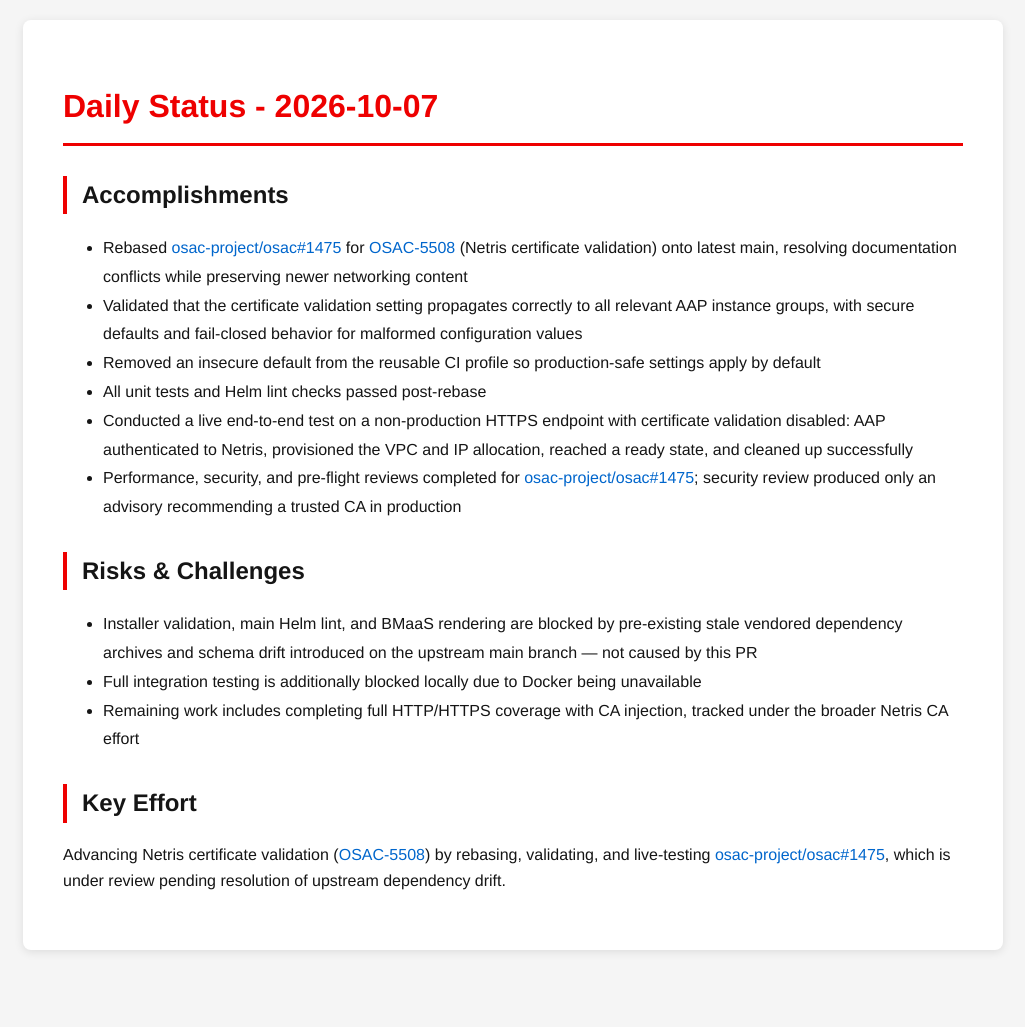
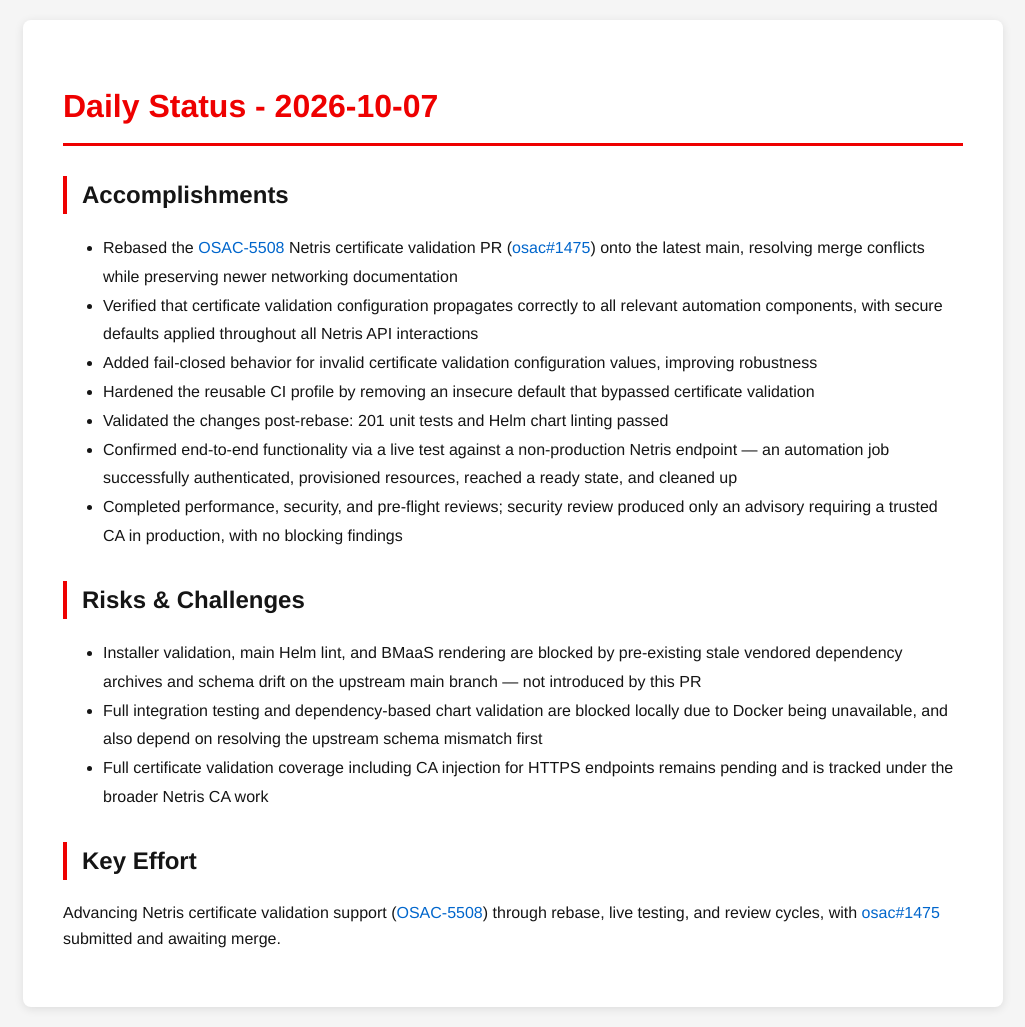
Before and after one commit to tzvatot/daily-status, a Jekyll site: the page built from 2026-10-07.md, in a window 1280 px wide. Shown: the whole page, without its empty margins (127-1152 px from the left). Built offline with Jekyll 4.4.1, drawn with Linux system fonts in a browser that asks for light colours; before the commit the page ends 970 px from its top, so only the background shows below that.

Commit message:
Daily status update - 2026-10-07

```diff
--- a/2026-10-07.md
+++ b/2026-10-07.md
@@ -7,17 +7,18 @@
 # Daily Status - 2026-10-07
 
 ## Accomplishments
-- Rebased [osac-project/osac#1475](https://github.com/osac-project/osac/pull/1475) for [OSAC-5508](https://redhat.atlassian.net/browse/OSAC-5508) (Netris certificate validation) onto latest main, resolving documentation conflicts while preserving newer networking content
-- Validated that the certificate validation setting propagates correctly to all relevant AAP instance groups, with secure defaults and fail-closed behavior for malformed configuration values
-- Removed an insecure default from the reusable CI profile so production-safe settings apply by default
-- All unit tests and Helm lint checks passed post-rebase
-- Conducted a live end-to-end test on a non-production HTTPS endpoint with certificate validation disabled: AAP authenticated to Netris, provisioned the VPC and IP allocation, reached a ready state, and cleaned up successfully
-- Performance, security, and pre-flight reviews completed for [osac-project/osac#1475](https://github.com/osac-project/osac/pull/1475); security review produced only an advisory recommending a trusted CA in production
+- Rebased the [OSAC-5508](https://redhat.atlassian.net/browse/OSAC-5508) Netris certificate validation PR ([osac#1475](https://github.com/osac-project/osac/pull/1475)) onto the latest main, resolving merge conflicts while preserving newer networking documentation
+- Verified that certificate validation configuration propagates correctly to all relevant automation components, with secure defaults applied throughout all Netris API interactions
+- Added fail-closed behavior for invalid certificate validation configuration values, improving robustness
+- Hardened the reusable CI profile by removing an insecure default that bypassed certificate validation
+- Validated the changes post-rebase: 201 unit tests and Helm chart linting passed
+- Confirmed end-to-end functionality via a live test against a non-production Netris endpoint — an automation job successfully authenticated, provisioned resources, reached a ready state, and cleaned up
+- Completed performance, security, and pre-flight reviews; security review produced only an advisory requiring a trusted CA in production, with no blocking findings
 
 ## Risks & Challenges
-- Installer validation, main Helm lint, and BMaaS rendering are blocked by pre-existing stale vendored dependency archives and schema drift introduced on the upstream main branch — not caused by this PR
-- Full integration testing is additionally blocked locally due to Docker being unavailable
-- Remaining work includes completing full HTTP/HTTPS coverage with CA injection, tracked under the broader Netris CA effort
+- Installer validation, main Helm lint, and BMaaS rendering are blocked by pre-existing stale vendored dependency archives and schema drift on the upstream main branch — not introduced by this PR
+- Full integration testing and dependency-based chart validation are blocked locally due to Docker being unavailable, and also depend on resolving the upstream schema mismatch first
+- Full certificate validation coverage including CA injection for HTTPS endpoints remains pending and is tracked under the broader Netris CA work
 
 ## Key Effort
-Advancing Netris certificate validation ([OSAC-5508](https://redhat.atlassian.net/browse/OSAC-5508)) by rebasing, validating, and live-testing [osac-project/osac#1475](https://github.com/osac-project/osac/pull/1475), which is under review pending resolution of upstream dependency drift.
+Advancing Netris certificate validation support ([OSAC-5508](https://redhat.atlassian.net/browse/OSAC-5508)) through rebase, live testing, and review cycles, with [osac#1475](https://github.com/osac-project/osac/pull/1475) submitted and awaiting merge.
```
